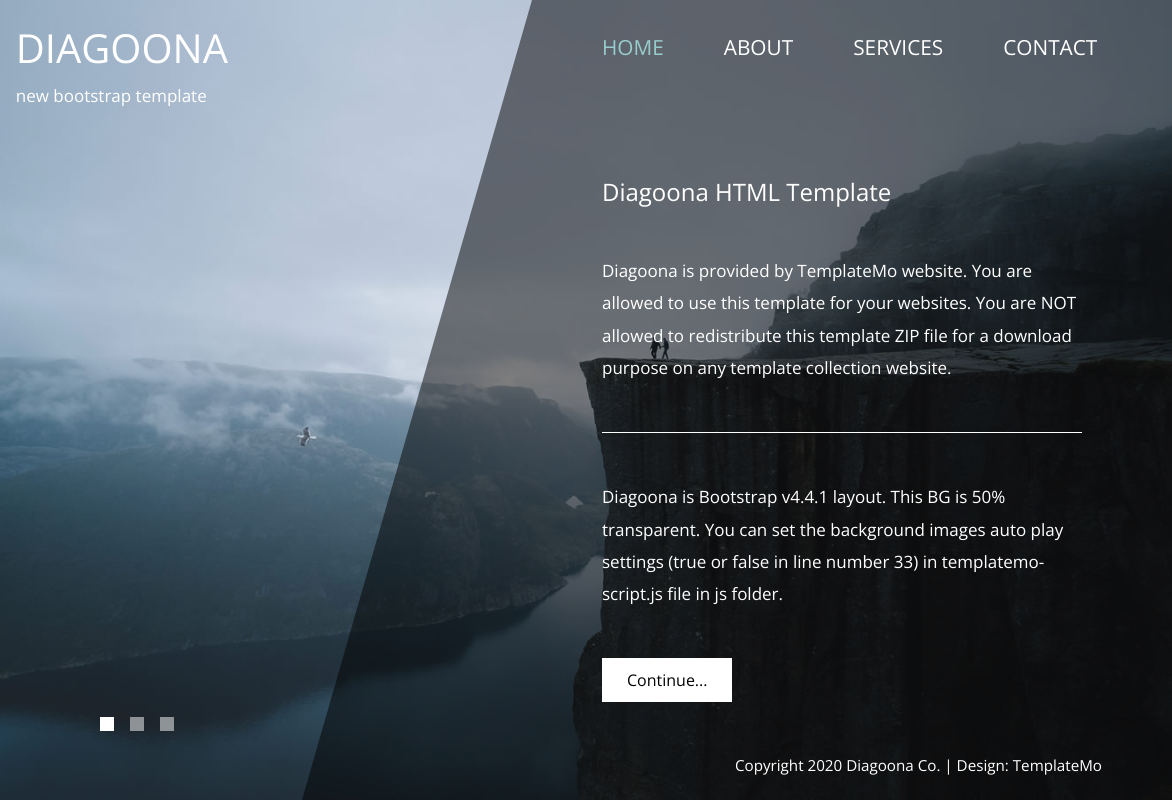
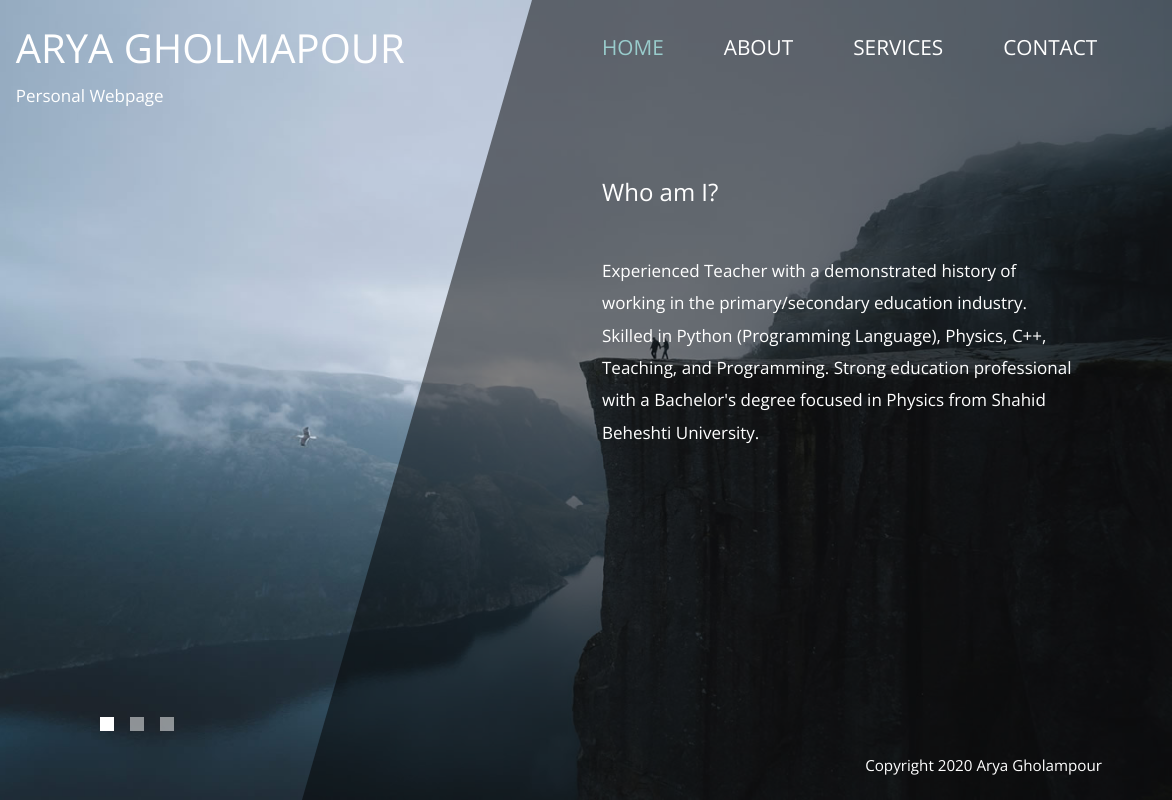
Before and after one commit to Aryagh/MyWebPage, a plain HTML site: page index.html in a window 1280 px wide. Shown: the full height of the page, 108-1280 px from the left. Drawn offline with nearby package versions, Linux system fonts and the light colour scheme.

Commit message:
Update index.html

```diff
--- a/index.html
+++ b/index.html
@@ -27,8 +27,8 @@ https://templatemo.com/tm-550-diagoona
                     <div class="tm-site-header media">
                         <i class="fas fa-umbrella-beach fa-3x mt-1 tm-logo"></i>
                         <div class="media-body">
-                            <h1 class="tm-sitename text-uppercase">diagoona</h1>
-                            <p class="tm-slogon">new bootstrap template</p>
+                            <h1 class="tm-sitename text-uppercase">Arya Gholmapour</h1>
+                            <p class="tm-slogon">Personal Webpage</p>
                         </div>
                     </div>
                 </div>
@@ -63,11 +63,11 @@ https://templatemo.com/tm-550-diagoona
                 <div class="tm-col-left"></div>
                 <main class="tm-col-right">
                     <section class="tm-content">
-                        <h2 class="mb-5 tm-content-title">Diagoona HTML Template</h2>
-                        <p class="mb-5">Diagoona is provided by TemplateMo website. You are allowed to use this template for your websites. You are NOT allowed to redistribute this template ZIP file for a download purpose on any template collection website.</p>
-                        <hr class="mb-5">
+                        <h2 class="mb-5 tm-content-title">Who am I?</h2>
+                        <p class="mb-5">Experienced Teacher with a demonstrated history of working in the primary/secondary education industry. Skilled in Python (Programming Language), Physics, C++, Teaching, and Programming. Strong education professional with a Bachelor's degree focused in Physics from Shahid Beheshti University. </p>
+<!--                         <hr class="mb-5">
                         <p class="mb-5">Diagoona is Bootstrap v4.4.1 layout. This BG is 50% transparent. You can set the background images auto play settings (true or false in line number 33) in templatemo-script.js file in js folder.</p>
-                        <a href="about.html" class="btn btn-primary">Continue...</a>
+                        <a href="about.html" class="btn btn-primary">Continue...</a> -->
                     </section>
                 </main>
             </div>
@@ -83,9 +83,7 @@ https://templatemo.com/tm-550-diagoona
             </div>
             <div class="tm-col-right tm-col-footer">
                 <footer class="tm-site-footer text-right">
-                    <p class="mb-0">Copyright 2020 Diagoona Co.
-
-                    | Design: <a rel="nofollow" target="_parent" href="https://templatemo.com" class="tm-text-link">TemplateMo</a></p>
+                    <p class="mb-0">Copyright 2020 Arya Gholampour</p>
                 </footer>
             </div>
         </div>
```
